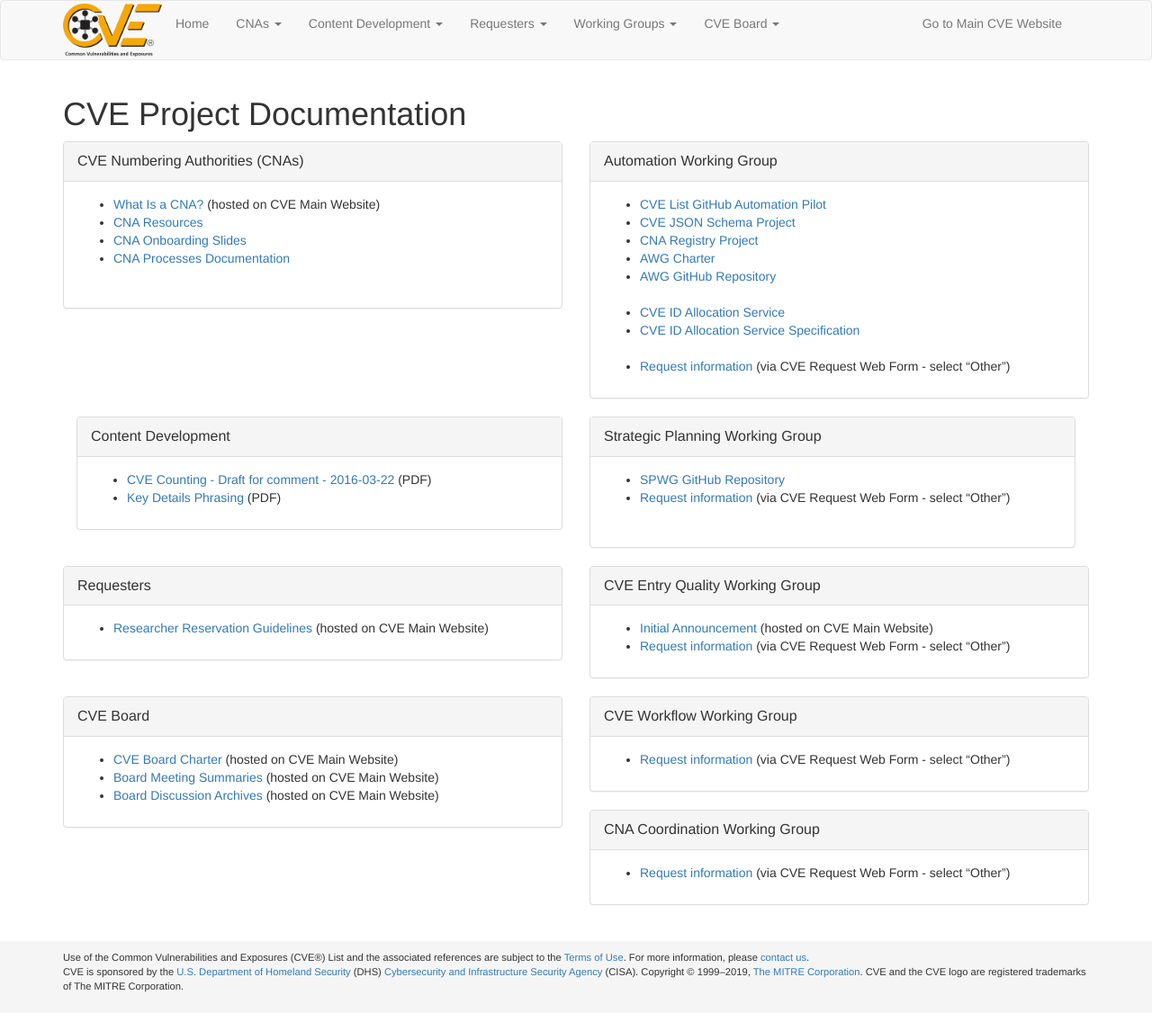
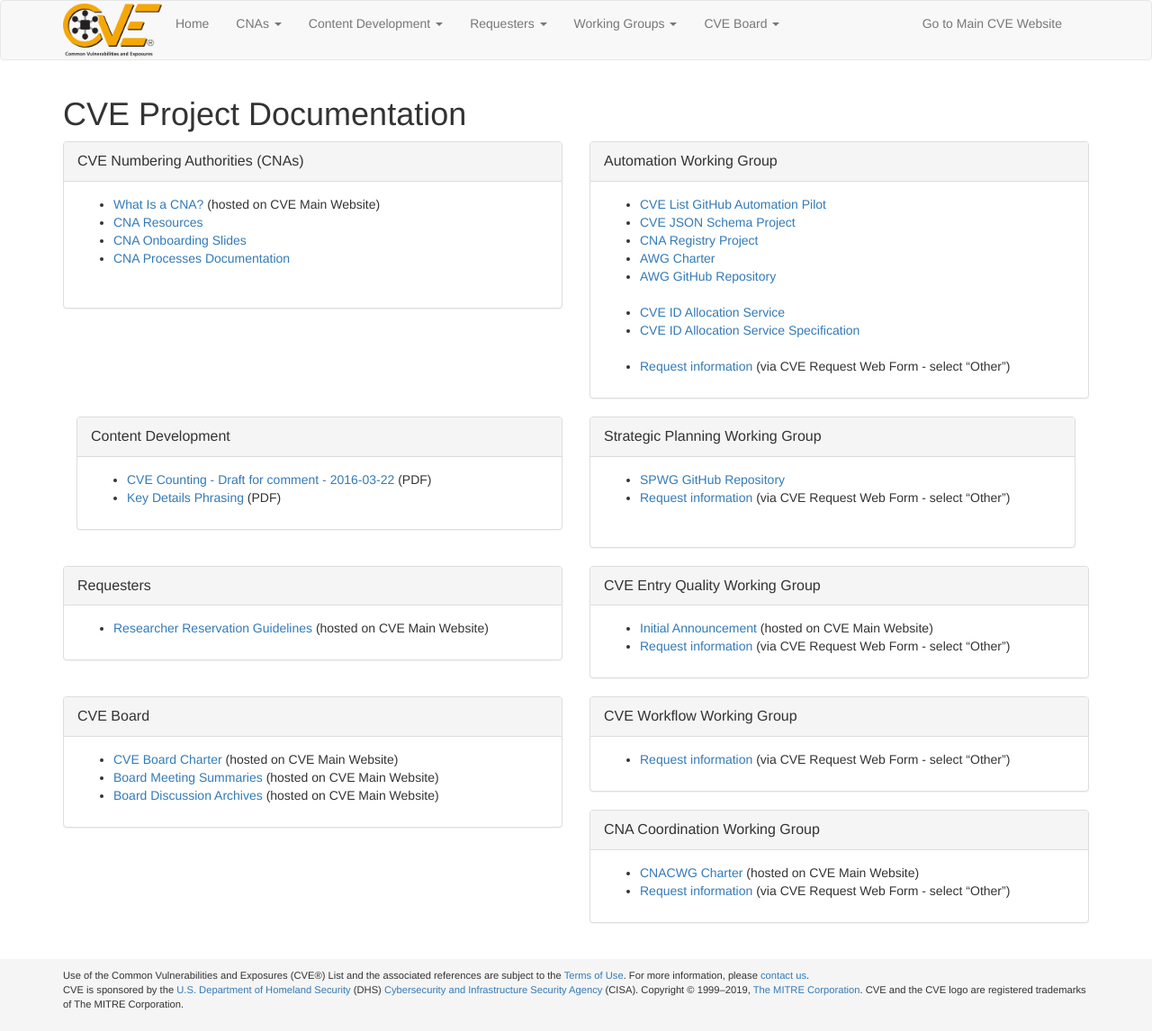
Before and after one commit to CVEProject/cveproject.github.io, a Jekyll site: the page built from docs/index.md, in a window 1280 px wide. Shown: the whole page at 90% size. Built offline with Jekyll 4.4.1, drawn with Linux system fonts in a browser that asks for light colours; nearby versions of some CDN libraries.

Commit message:
Update /docs/ to add link to v1.1 CNACWG Charter
Charter hosted on main CVE website

```diff
--- a/docs/index.md
+++ b/docs/index.md
@@ -139,6 +139,7 @@ layout: page
       </div>
       <div class="panel-body">
        <ul>
+         <li markdown="span">[CNACWG Charter](https://cve.mitre.org/working_group_documents/CNACWG_Charter_Version_1.1.pdf) (hosted on CVE Main Website)</li>
          <li markdown="span">[Request information](https://cveform.mitre.org/) (via CVE Request Web Form - select “Other”)</li>
        </ul>
       </div>
```
